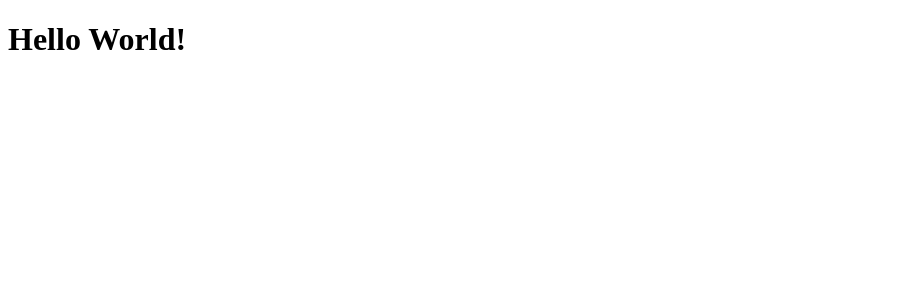
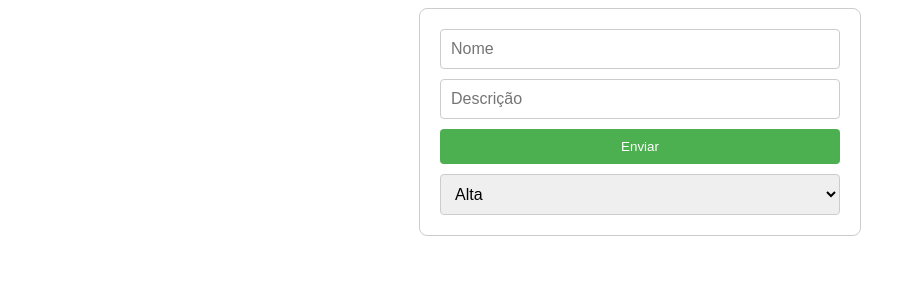
Before and after one commit to lwkas-gabriel/crud-app, a React (Vite) app: page / in a window 1280 px wide. Shown: the top 300 px of the page, without its empty margins (0-916 px from the left). Built offline with nearby package versions, Linux system fonts and the light colour scheme.

Commit message:
feat(ItemForm): criando componente e estilizando

```diff
--- a/src/App.tsx
+++ b/src/App.tsx
@@ -1,8 +1,7 @@
+import { ItemForm } from "./components/ItemForm";
 
 export function App() {
   return (
-    <h1>
-      Hello World!
-    </h1>
+    <ItemForm />
   )
 }
--- a/src/components/ItemForm/index.tsx
+++ b/src/components/ItemForm/index.tsx
@@ -1,3 +1,40 @@
+import { zodResolver } from "@hookform/resolvers/zod";
+import { useForm } from "react-hook-form";
+import { z } from "zod"
+import { Input, Button, Form, Select, ErrorMsg } from "./styles";
+
+const itemSchema = z.object({
+    name: z.string().min(3, {message: "O nome deve ter pelo menos 3 caracteres"}),
+    description: z.string().min(1, {message: "A descrição é obrigatória"}),
+    priority: z.enum(["alta", "média", "baixa"], {message: "prioridade inválida"}),
+})
+
+type ItemFormInput = z.infer<typeof itemSchema>;
+
+
 export function ItemForm(){
-    return <h1>ItemForm</h1>
+    const { handleSubmit, register, formState: {errors, isSubmitting} } = useForm<ItemFormInput>({
+        resolver: zodResolver(itemSchema),
+    });
+
+    function handleCreateItem(data: ItemFormInput){
+        console.log(data);
+        //searchIssues(data.query);
+    }
+
+    return (
+        <Form action="" onSubmit={handleSubmit(handleCreateItem)}>
+            <Input type="text" placeholder="Nome" {...register("name")}/>
+            {errors.name && <ErrorMsg>{errors.name.message}</ErrorMsg>}
+            <Input type="text" placeholder="Descrição" {...register("description")}/>
+            {errors.description && <ErrorMsg>{errors.description.message}</ErrorMsg>}
+            <Button type="submit" disabled={isSubmitting}>Enviar</Button>
+            <Select {...register('priority')}>
+                <option value="alta">Alta</option>
+                <option value="média">Média</option>
+                <option value="baixa">Baixa</option>
+            </Select>
+            {errors.priority && <ErrorMsg>{errors.priority.message}</ErrorMsg>}
+        </Form>
+    )
 }
--- a/src/components/ItemForm/styles.ts
+++ b/src/components/ItemForm/styles.ts
@@ -0,0 +1,45 @@
+import styled from "styled-components";
+
+export const Form = styled.form`
+  display: flex;
+  flex-direction: column;
+  gap: 10px;
+  padding: 20px;
+  border: 1px solid #ccc;
+  border-radius: 8px;
+  max-width: 400px;
+  margin: 0 auto;
+`;
+
+export const Input = styled.input`
+  padding: 10px;
+  border-radius: 4px;
+  border: 1px solid #ccc;
+  font-size: 1rem;
+`;
+
+export const Select = styled.select`
+  padding: 10px;
+  border-radius: 4px;
+  border: 1px solid #ccc;
+  font-size: 1rem;
+`;
+
+export const Button = styled.button`
+  padding: 10px;
+  background-color: #4CAF50;
+  color: white;
+  border: none;
+  border-radius: 4px;
+  cursor: pointer;
+
+  &:hover{
+    background-color: #45a049;
+  }
+
+`;
+
+export const ErrorMsg = styled.p`
+    color: red;
+    font-size: 0.875rem;
+`;
```
